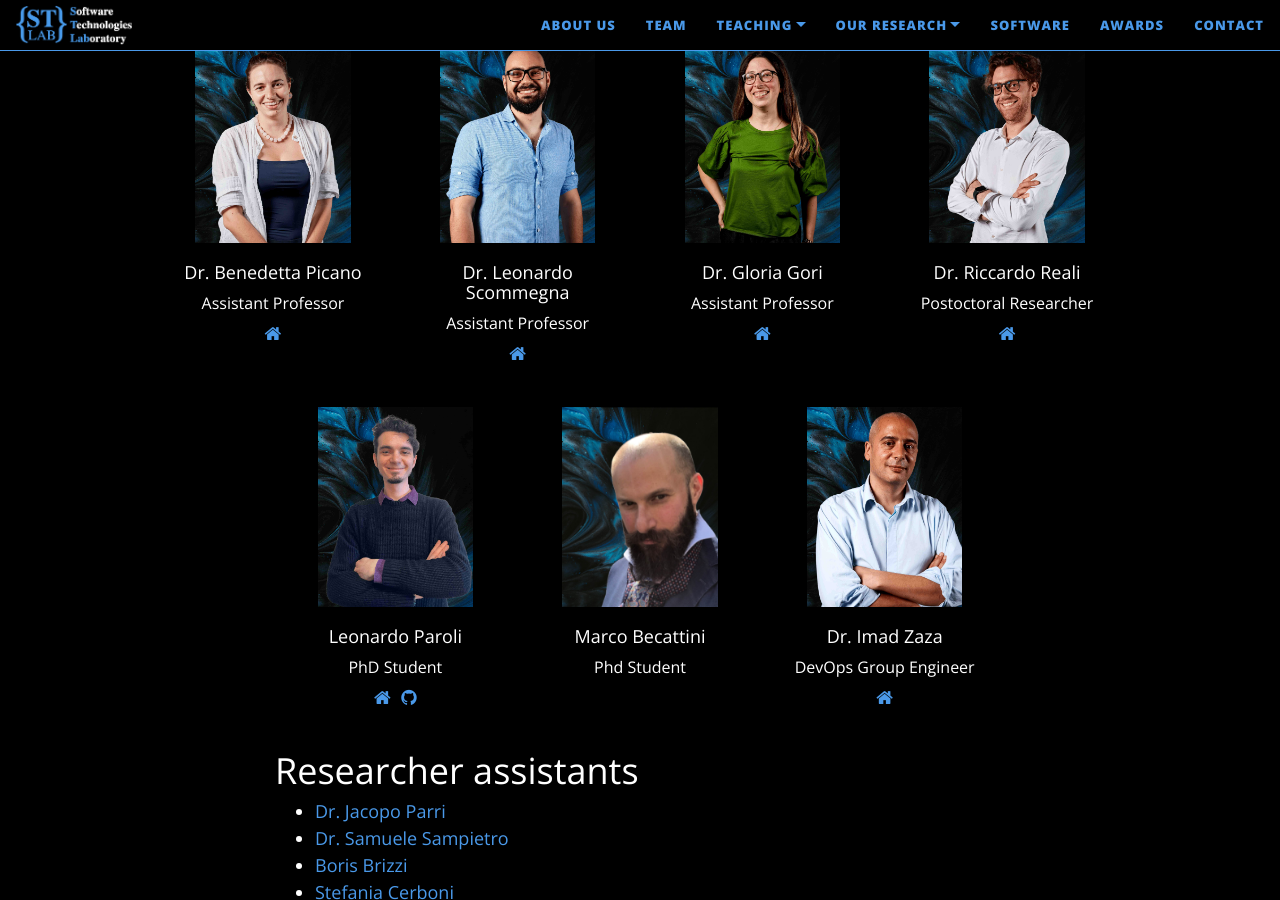
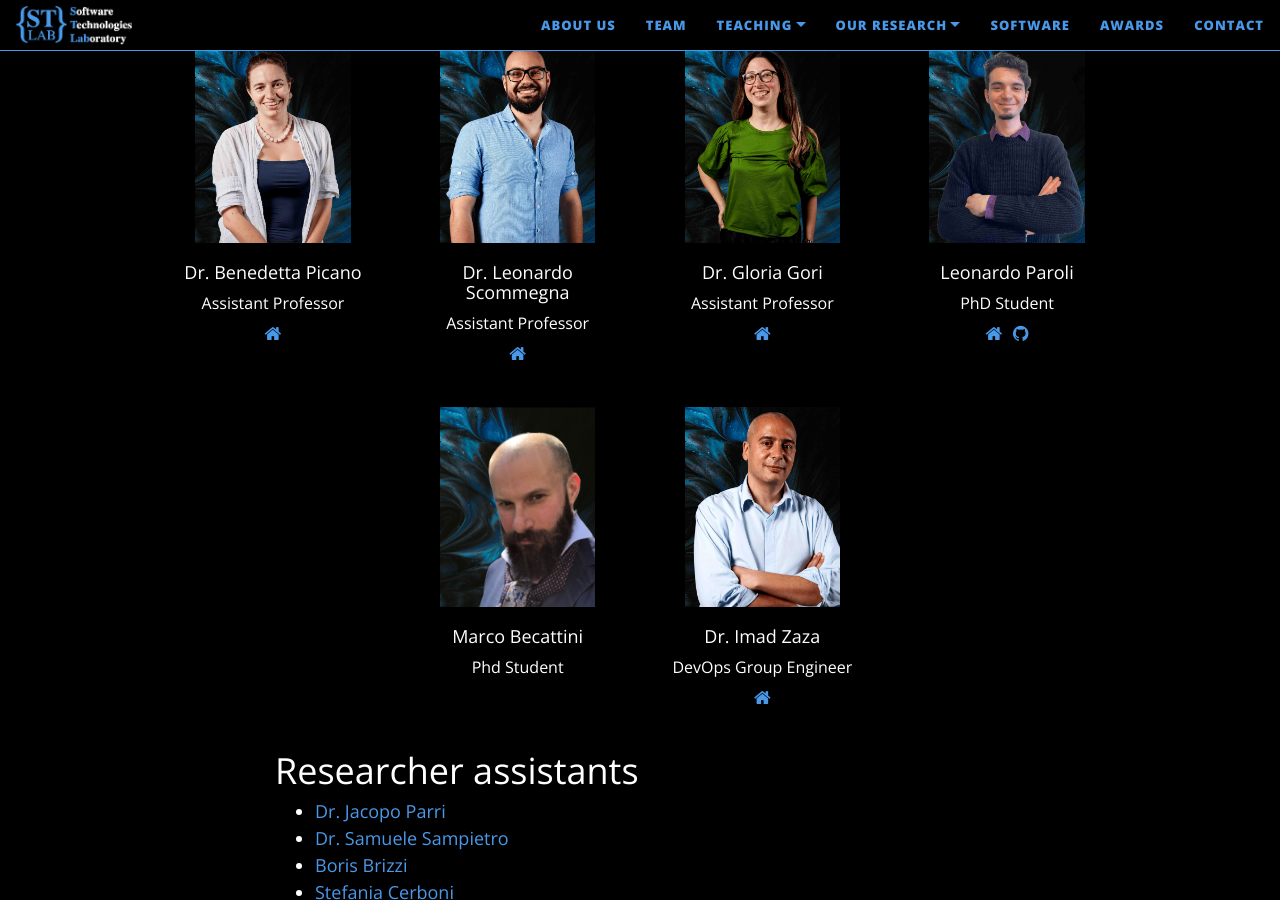
Before and after one commit to STLab-UniFI/STLab-UniFI.github.io, a Jekyll site: the page built from pages/team.md, in a window 1280 px wide and 900 px high, scrolled down 551 px. Built offline with Jekyll 4.4.1, drawn with Linux system fonts in a browser that asks for light colours; nearby versions of some CDN libraries.

Commit message:
Remove Riccardo Reali from team.md

```diff
--- a/pages/team.md
+++ b/pages/team.md
@@ -48,12 +48,6 @@ team:
     website: https://www.linkedin.com/in/gloriagori/?originalSubdomain=it
     url: https://www.linkedin.com/in/gloriagori/?originalSubdomain=it
 
-  - name: Dr. Riccardo Reali
-    img: /img/people/riccardo.png
-    desc: Postoctoral Researcher
-    website: https://www.linkedin.com/in/riccardo-reali-b7602b46/
-    url: https://www.linkedin.com/in/riccardo-reali-b7602b46/
-
   - name: Leonardo Paroli
     img: /img/people/leo.png
     desc: PhD Student
```
